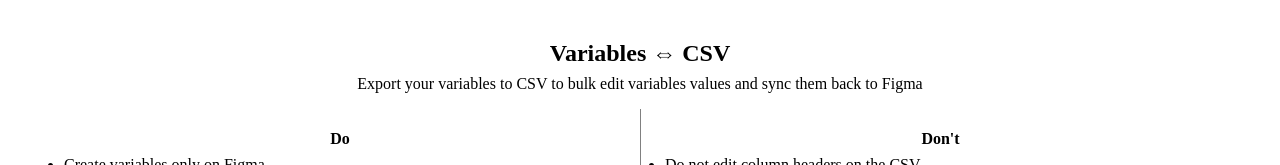
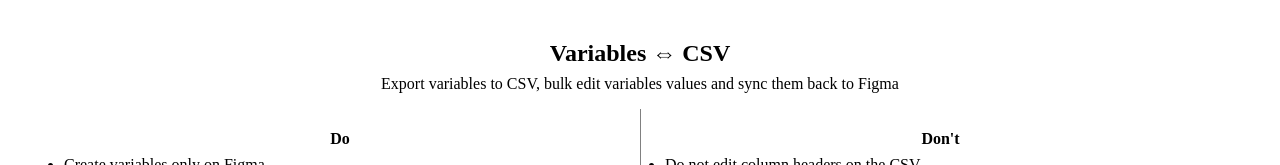
Before and after one commit to vivek-nexus/variables-csv-figma-plugin, a website: page ui.html in a window 1280 px wide. Shown: the top 165 px of the page. Drawn offline with Linux system fonts and the light colour scheme.

Commit message:
Clean up code

```diff
--- a/code.js
+++ b/code.js
@@ -45,7 +45,6 @@
     }
     if (msg.type === "import") {
         const importedVariablesObject = msg.importedCSV;
-        console.log(msg);
         const importedVariableNames = [];
         for (const item of importedVariablesObject)
             importedVariableNames.push(item.name);
--- a/code.ts
+++ b/code.ts
@@ -58,7 +58,6 @@
 
   if (msg.type === "import") {
     const importedVariablesObject: VariablesSchema[] = msg.importedCSV
-    console.log(msg)
     const importedVariableNames: string[] = []
     for (const item of importedVariablesObject)
       importedVariableNames.push(item.name)
--- a/ui.html
+++ b/ui.html
@@ -1,6 +1,6 @@
 <body style="padding: 2rem;">
   <h2 style="margin-bottom: 0.5rem; text-align: center;">Variables ⇔ CSV</h2>
-  <p style="margin-top: 0px; text-align: center;">Export your variables to CSV to bulk edit variables values and sync
+  <p style="margin-top: 0px; text-align: center;">Export variables to CSV, bulk edit variables values and sync
     them back to Figma</p>
   <div style="display: grid; grid-auto-flow: column; grid-auto-columns: 1fr;">
     <div>
@@ -58,14 +58,11 @@
   window.addEventListener("message", (event) => {
     if (event.data.pluginMessage.type === "get-collections") {
       const collections = event.data.pluginMessage.body
-      console.log(collections)
 
       PopulateDropdown(collections);
 
       document.querySelector("#dropdown").addEventListener("change", function (event) {
-        console.log(event)
         const selectedValue = this.value;
-        console.log('Selected option:', selectedValue);
         chosenCollection = selectedValue
       });
     }
```
